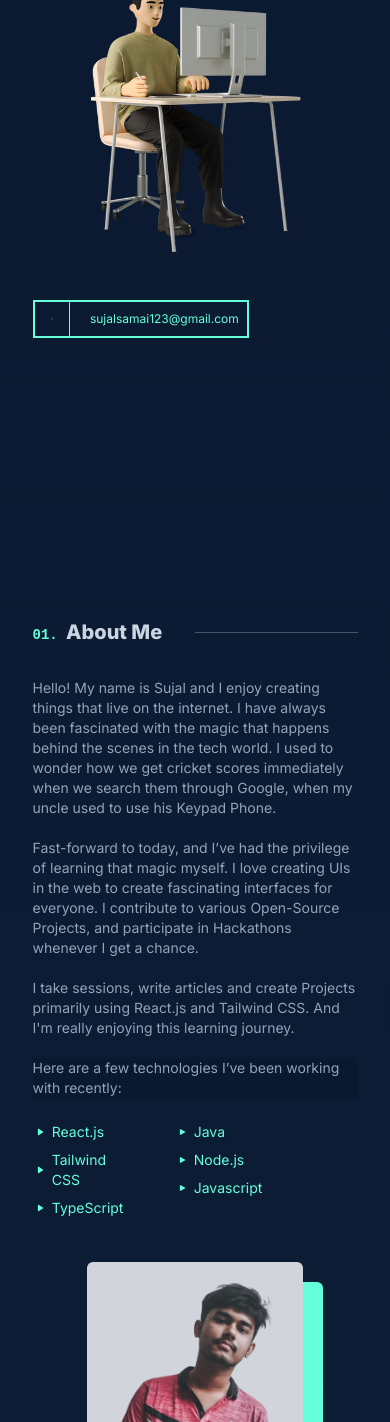
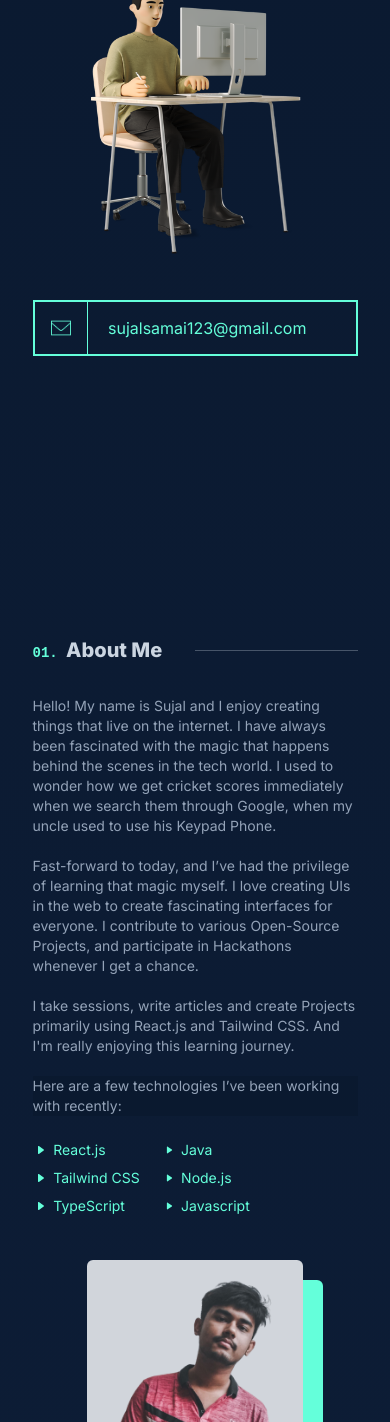
Before and after one commit to SujalSamai/Portfolio-V3, a React (Create React App) app: page / in a window 390 px wide. Shown: the part 647-2069 px from the top of the page. Built offline with nearby package versions, Linux system fonts and the light colour scheme; a web font is replaced by a local one.

Commit message:
Fixed Responsive bugs

```diff
--- a/src/components/About.js
+++ b/src/components/About.js
@@ -37,14 +37,14 @@ export default function About() {
             Here are a few technologies I’ve been working with recently:
           </p>
           <div className="w-[70%] flex text-sm">
-            <ul className="mr-12 md:mr-20 text-gr">
-              <li className="p-1 flex">
+            <ul className="mr-15 md:mr-20 text-gr">
+              <li className="p-1 pr-5 flex">
                 <img className="w-1/12 mr-2" src={list}></img>React.js
               </li>
-              <li className="p-1 flex">
+              <li className="p-1 pr-5 flex">
                 <img className="w-1/12 mr-2" src={list}></img>Tailwind CSS
               </li>
-              <li className="p-1 flex">
+              <li className="p-1 pr-5 flex">
                 <img className="w-1/12 mr-2" src={list}></img>TypeScript
               </li>
             </ul>
@@ -63,7 +63,7 @@ export default function About() {
         </div>
         <div className="mt-10 md:m-0 flex justify-center">
           <img
-            className="bg-gray-300 rounded-md w-4/6 h-min shadow-[20px_20px] shadow-gr hover:shadow-[15px_15px] hover:shadow-gr hover:transition ease-out duration-500"
+            className="bg-gray-300 rounded-md w-4/6 md:h-min shadow-[20px_20px] shadow-gr hover:shadow-[15px_15px] hover:shadow-gr hover:transition ease-out duration-500"
             src={me}
           ></img>
         </div>
--- a/src/components/Hero.js
+++ b/src/components/Hero.js
@@ -36,7 +36,7 @@ function Hero() {
           />
           <a
             href="mailto:sujalsamai123@gmail.com"
-            className="my-10 w-4/6 border-2 border-gr text-xs lg:text-base text-left text-gr flex justify-start items-center  hover:bg-lbl"
+            className="my-10 lg:w-4/6 border-2 border-gr text-base text-left text-gr flex justify-start items-center  hover:bg-lbl"
           >
             <img
               className="mr-5 lg:mr-10 border-r-[1px] p-4 w-2/12 border-gr"
```
